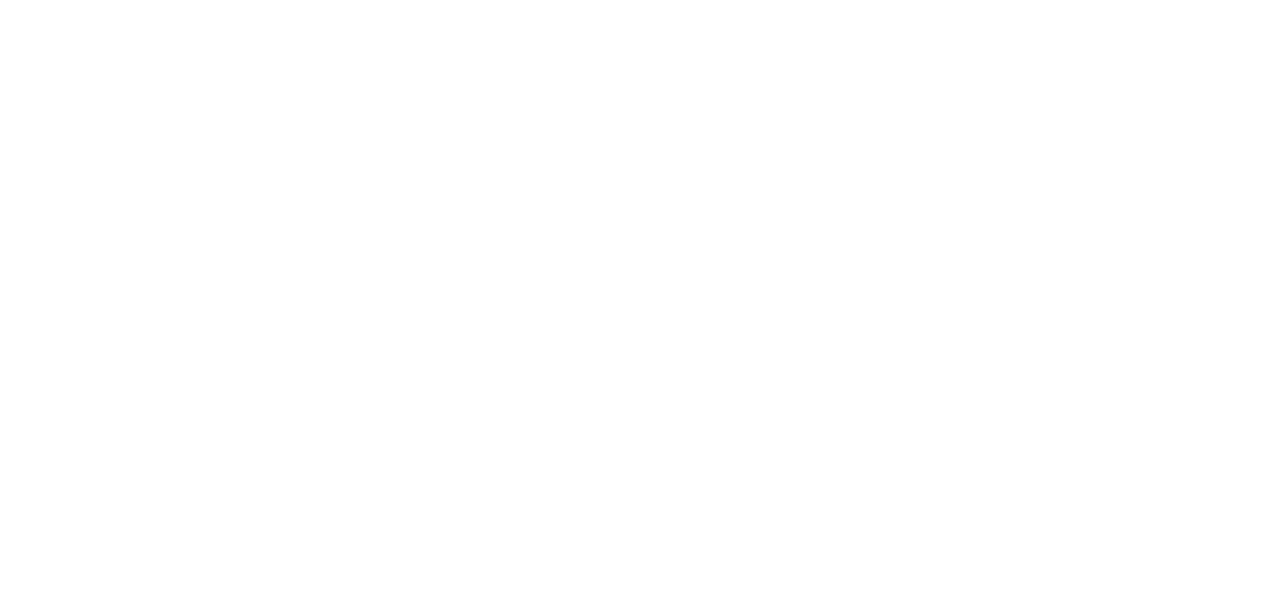
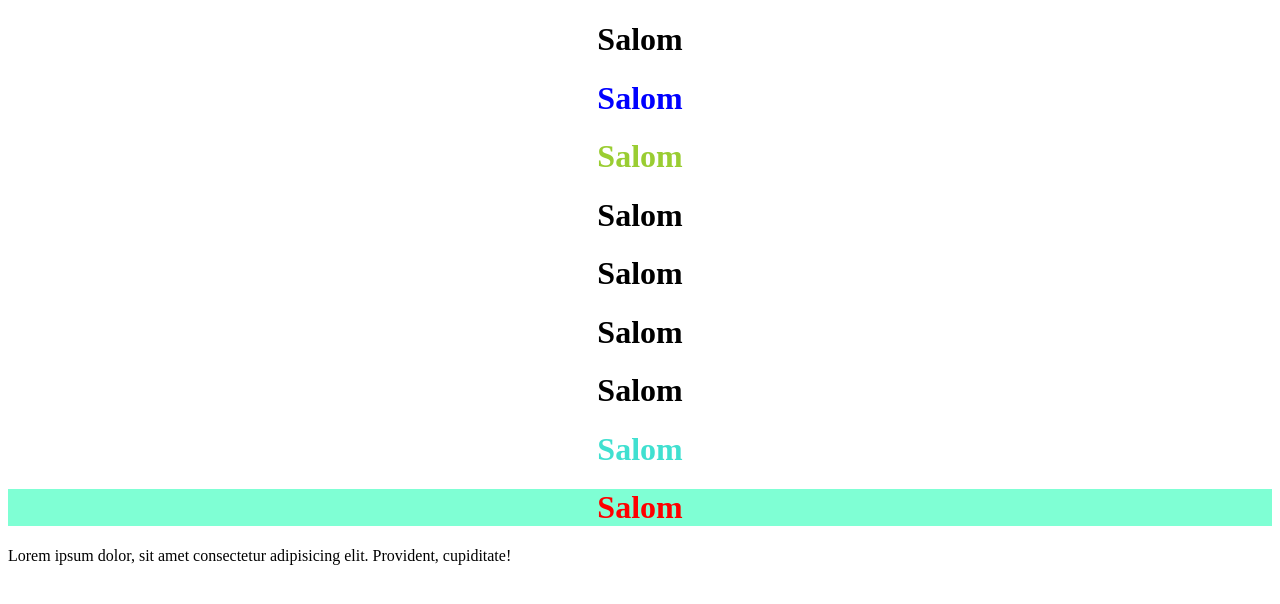
Before and after one commit to sa1dof/NURAFSHON, a plain HTML site: page index.html in a window 1280 px wide. Drawn offline with Linux system fonts and the light colour scheme.

Commit message:
finish code

```diff
--- a/index.html
+++ b/index.html
@@ -1,12 +1,37 @@
 <!DOCTYPE html>
 <html lang="en">
+
 <head>
     <meta charset="UTF-8">
     <meta http-equiv="X-UA-Compatible" content="IE=edge">
     <meta name="viewport" content="width=device-width, initial-scale=1.0">
     <title>Lesson-3</title>
+    <link rel="stylesheet" href="./style.css">
 </head>
+
 <body>
+    <!-- <p>Hello</p>
+    <p id="hello2" class="p2">Hellooooooooooooooooooooooooooooo</p>
+    <p id="p3">Hello</p>
+    <p class="p2" >Hello</p>
+    <p id="hello">Hello</p> -->
+
+    <!-- <div>Text</div>
+    <h1>Hello</h1> -->
+
+    <div>
+        <h1>Salom</h1>
+        <h1>Salom</h1>
+        <h1>Salom</h1>
+        <h1>Salom</h1>
+        <h1>Salom</h1>
+        <h1>Salom</h1>
+        <h1>Salom</h1>
+        <h1>Salom</h1>
+        <h1>Salom</h1>
+    </div>
+    <p>Lorem ipsum dolor, sit amet consectetur adipisicing elit. Provident, cupiditate!</p>
 
 </body>
+
 </html>
--- /dev/null
+++ b/style.css
@@ -0,0 +1,43 @@
+/* .p2{
+  border: 10px solid;
+  width: max-content;
+} */
+
+/* div{
+ width: 300px;
+ height: 300px;
+ background-color: rgb(114, 15, 219);
+ border-radius: 50%;
+ text-align: center
+} */
+
+h1{
+text-align: center;
+}
+
+
+h1:last-child{
+color: red;
+background-color: aquamarine;
+}
+
+h1:nth-child(2){
+color: blue;
+}
+h1:nth-child(3){
+color: yellowgreen
+}
+
+
+h1:nth-last-child(2){
+color: turquoise;
+}
+
+/* p:hover{
+  color: blue;
+} */
+
+
+p:active{
+color: red;
+}
```
